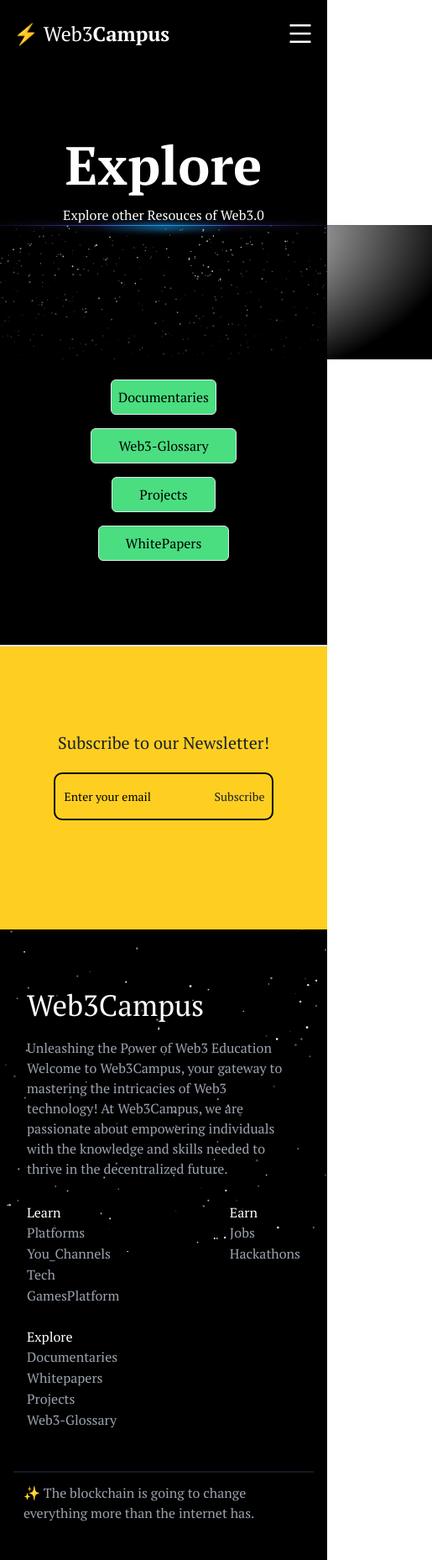
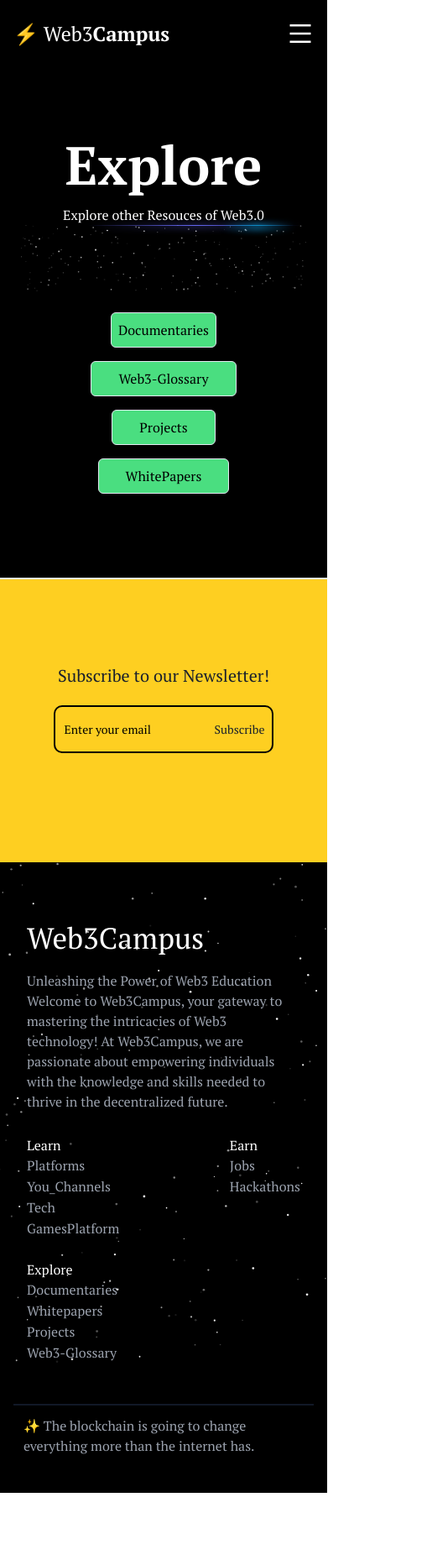
Before and after one commit to Jayjeet1013/Web3_Campus, a Next.js app: page /explore in a window 390 px wide. Shown: the whole page at 84% size, 515 px wide, since content can reach past the window. After the commit the page ends 1778 px from the top, so only its background shows below. Built offline with nearby package versions, Linux system fonts and the light colour scheme; no server answers.

Commit message:
solve some bugs

```diff
--- a/src/components/earn/EarnHeader.tsx
+++ b/src/components/earn/EarnHeader.tsx
@@ -7,14 +7,10 @@ export default function EarnHeader() {
     <div className="bg-black text-white pt-12 md:pt-28  md:pb-24 ">
       <div className="section text-center">
         <div className="md:max-w-[60%] flex flex-col items-center mx-auto">
-          <h1 className="heading  ">
-
-
-            Earn
-          </h1>
+          <h1 className="heading  ">Earn</h1>
           <p>You can earn through Participating in Hackathons and Got a job.</p>
 
-          <div className="w-[40rem] h-40 flex items-center justify-center relative">
+          <div className="w-full md:w-[40rem] h-20 md:h-40 flex items-center justify-center relative">
             {/* Gradients */}
             <div className="absolute inset-x-20 top-0 bg-gradient-to-r from-transparent via-indigo-500 to-transparent h-[2px] w-3/4 blur-sm" />
             <div className="absolute inset-x-20 top-0 bg-gradient-to-r from-transparent via-indigo-500 to-transparent h-px w-3/4" />
--- a/src/components/explore/ExploreHeader.tsx
+++ b/src/components/explore/ExploreHeader.tsx
@@ -11,7 +11,7 @@ const ExploreHeader = () => {
             <h1 className="heading  ">Explore</h1>
             <p>Explore other Resouces of Web3.0</p>
 
-            <div className="w-[40rem] h-40 relative">
+            <div className="w-full md:w-[40rem] h-20 md:h-40 flex items-center justify-center  relative">
               {/* Gradients */}
               <div className="absolute inset-x-20 top-0 bg-gradient-to-r from-transparent via-indigo-500 to-transparent h-[2px] w-3/4 blur-sm" />
               <div className="absolute inset-x-20 top-0 bg-gradient-to-r from-transparent via-indigo-500 to-transparent h-px w-3/4" />
--- a/src/components/layout/Footer.tsx
+++ b/src/components/layout/Footer.tsx
@@ -13,10 +13,10 @@ export default function Footer() {
         minSize={0.6}
         maxSize={1.4}
         particleDensity={100}
-        className="w-full h-96 absolute"
+        className="w-full md:h-[420px] h-[600px] lg:h-96 absolute "
         particleColor="#FFFFFF"
       />
-      <div className=" mx-auto max-w-7xl px-4  pb-8 pt-16">
+      <div className=" mx-auto max-w-7xl px-4 relative pb-8 pt-16">
         <div className=" px-4 mx-auto p flex justify-between">
           <div className="flex lg:flex-row flex-col justify-between md:gap-20 ">
             <div className="mb-5 lg:w-1/3 sm:mb-0">
--- a/src/components/learn/LearnHeader.tsx
+++ b/src/components/learn/LearnHeader.tsx
@@ -15,7 +15,7 @@ export default function LearnHeader() {
             Learn
           </h1>
           <p className="text-[24px] ">Learn by using these techs</p>
-          <div className="w-[40rem] h-40 flex items-center justify-center relative">
+          <div className="w-full md:w-[40rem] h-20 md:h-40  flex items-center justify-center relative">
             {/* Gradients */}
             <div className="absolute inset-x-20 top-0 bg-gradient-to-r from-transparent via-indigo-500 to-transparent h-[2px] w-3/4 blur-sm" />
             <div className="absolute inset-x-20 top-0 bg-gradient-to-r from-transparent via-indigo-500 to-transparent h-px w-3/4" />
--- a/src/components/learn/Platforms.tsx
+++ b/src/components/learn/Platforms.tsx
@@ -6,7 +6,7 @@ import { CardBody, CardContainer, CardItem } from "../ui/3d-card";
 
 const Platforms = () => {
   return (
-    <div id='platforms' className='pt-7 '>
+    <div id='platforms' className='border-t '>
 
 <div className="text-center p-4 bg-[#000]">
         <h3 className="h3 text-white">Web3 Learning Platforms</h3>
--- a/src/pages/contact/index.tsx
+++ b/src/pages/contact/index.tsx
@@ -1,11 +1,13 @@
 
 import ContactForm from '@/components/contact/Contact'
+import Subscriber from '@/components/home/Subscriber'
 import React from 'react'
 
 const index = () => {
   return (
     <div>
       <ContactForm/>
+      <Subscriber/>
     </div>
   )
 }
```
